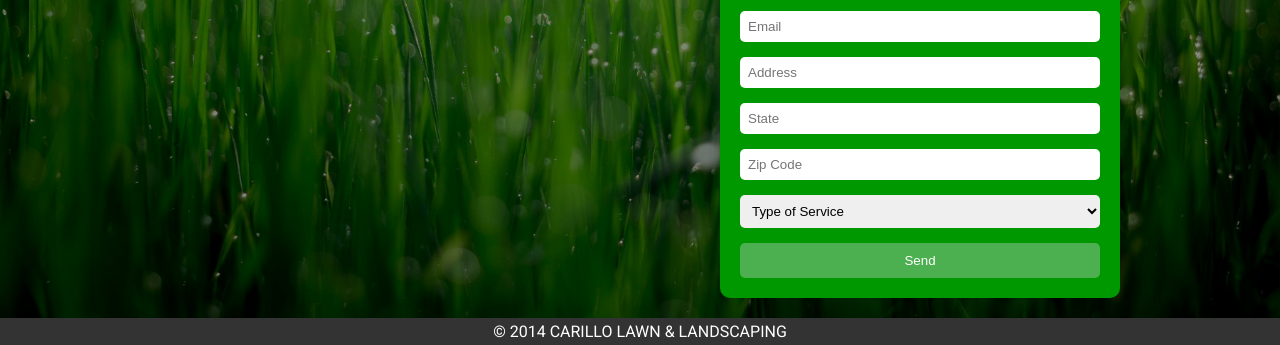
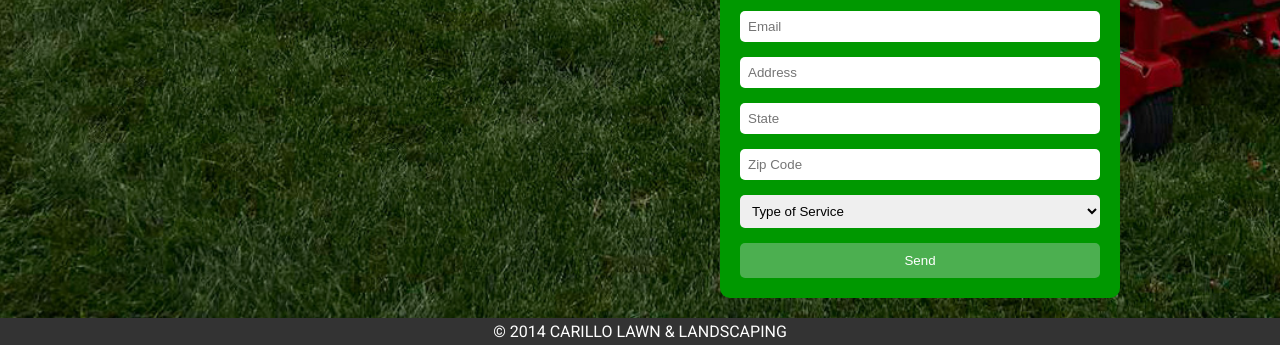
Before and after one commit to Rmartinez52/rmartinez52.github.io, a plain HTML site: page index.html in a window 1280 px wide. Shown: the part 493-838 px from the top of the page. Drawn offline with Linux system fonts and the light colour scheme.

Commit message:
wallpaper changed

```diff
--- a/css/styles.css
+++ b/css/styles.css
@@ -127,7 +127,7 @@ nav {
 }
 
 .main {
-  background: url("../img/hero.jpg") no-repeat center center;
+  background: url("../img/banner.jpg") no-repeat center center;
   background-size: cover;
   position: relative;
 }
```
